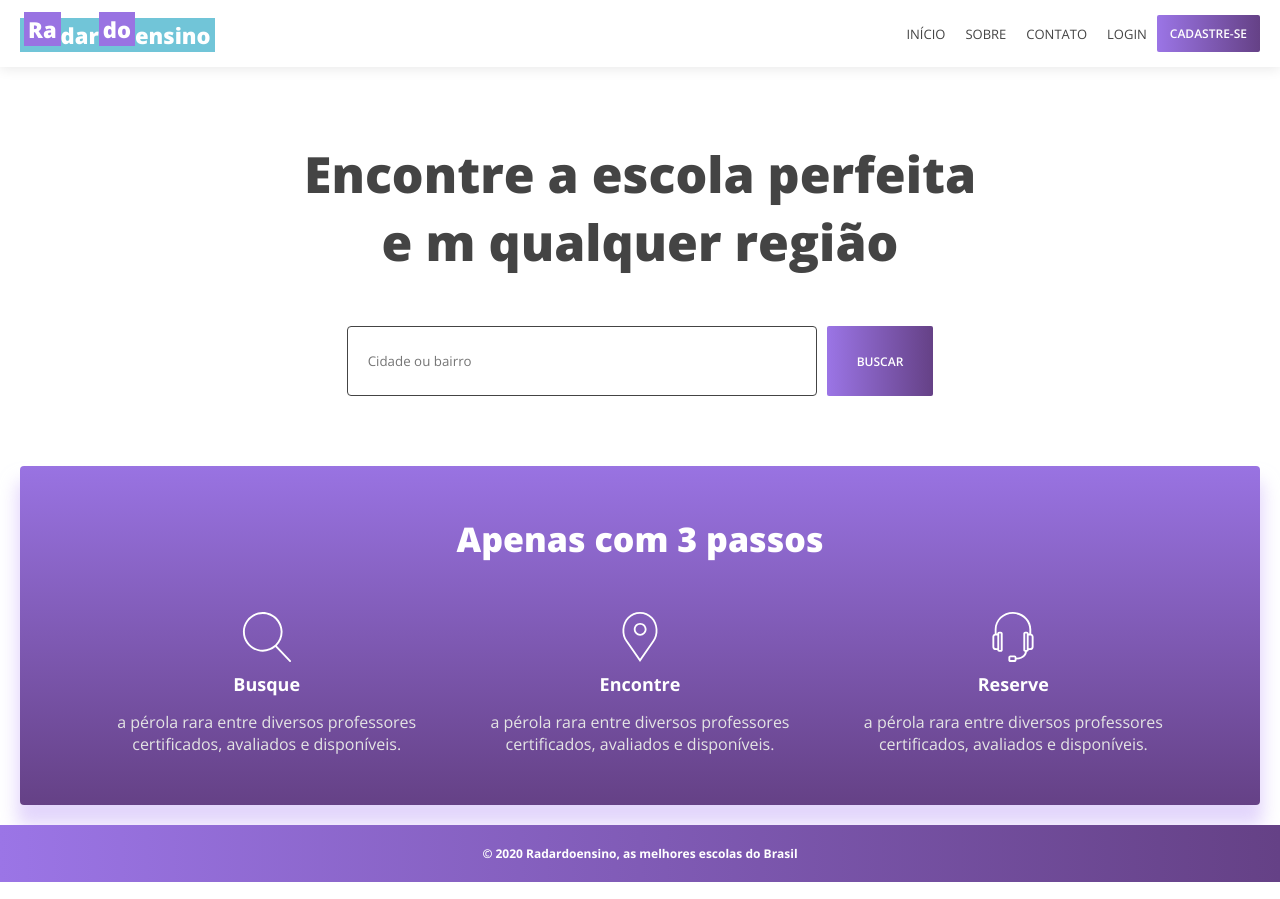
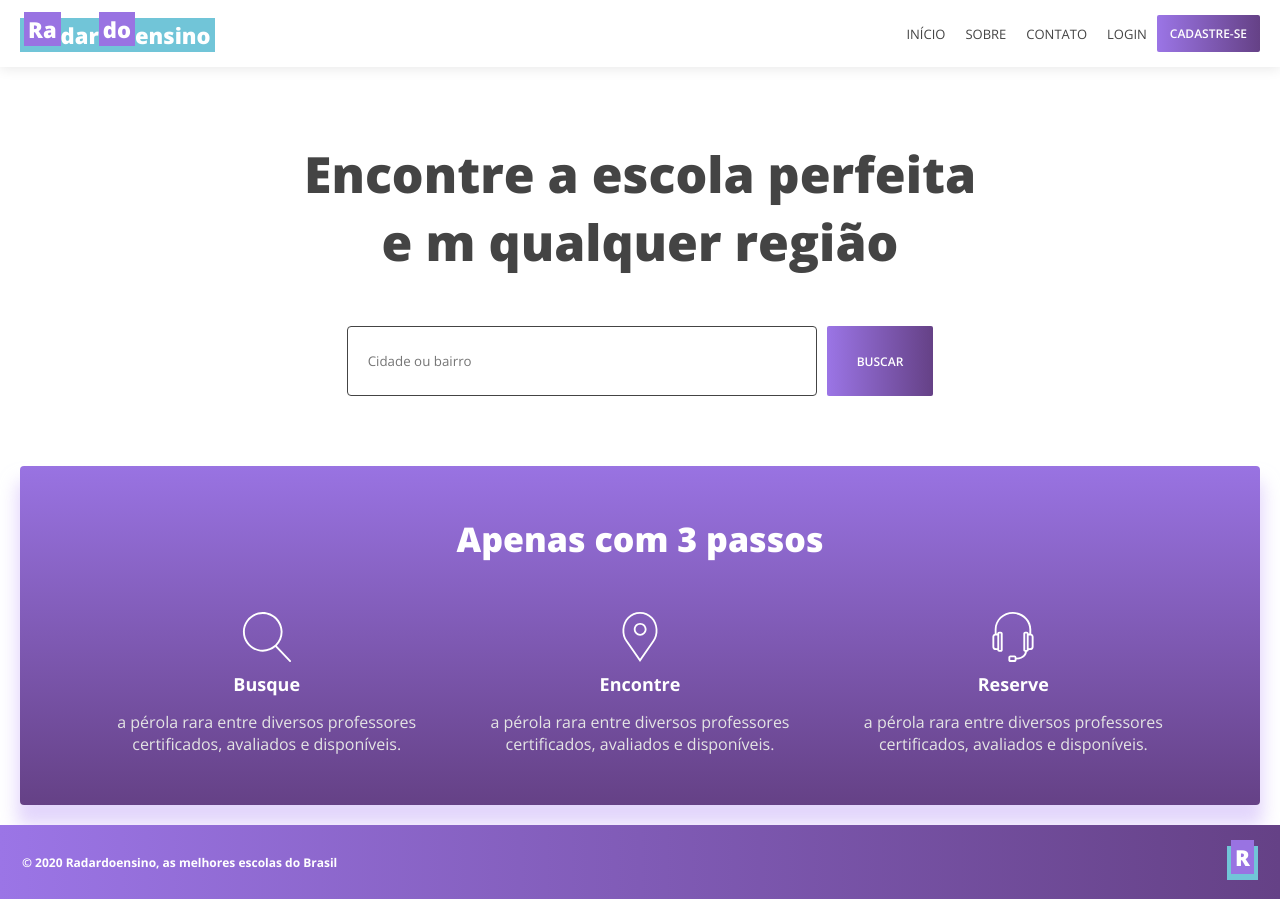
Before and after one commit to heliogsantos/radar-do-ensino, a React (Create React App) app: page / in a window 1280 px wide. Built offline with nearby package versions, Linux system fonts and the light colour scheme.

Commit message:
criei componente MinLogo

```diff
--- a/src/components/Footer/index.jsx
+++ b/src/components/Footer/index.jsx
@@ -1,11 +1,15 @@
 import React from 'react';
 
 import './style.css';
+
+import MinLogo from '../../shared/MinLogo'
 
 const Footer = () => {
   return (
     <footer>
       <p>© 2020 Radardoensino, as melhores escolas do Brasil</p>
+
+      <MinLogo />
     </footer>
   );
 }
--- a/src/components/Footer/style.css
+++ b/src/components/Footer/style.css
@@ -1,9 +1,9 @@
 footer {
   width: 100%;
   background-image: linear-gradient(90deg,#9b75e6, #654186);
-  padding: 20px;
+  padding: 20px 22px;
   display: flex;
-  justify-content: center;
+  justify-content: space-between;
   align-items: center;
 }
 
--- a/src/shared/Logo/index.jsx
+++ b/src/shared/Logo/index.jsx
@@ -2,7 +2,7 @@ import React from 'react';
 
 import './style.css';
 
-const Logo = () => {
+const Logo = (props) => {
   return (
     <div className="logo">
     <span>
--- /dev/null
+++ b/src/shared/MinLogo/index.jsx
@@ -0,0 +1,13 @@
+import React from 'react';
+
+import './style.css';
+
+const MinLogo = (props) => {
+  return (
+    <div className="logo">
+    <span><strong>R</strong></span>
+  </div>
+  );
+}
+
+export default MinLogo;
```
Also changed, not shown: src/shared/MinLogo/style.css (added).
